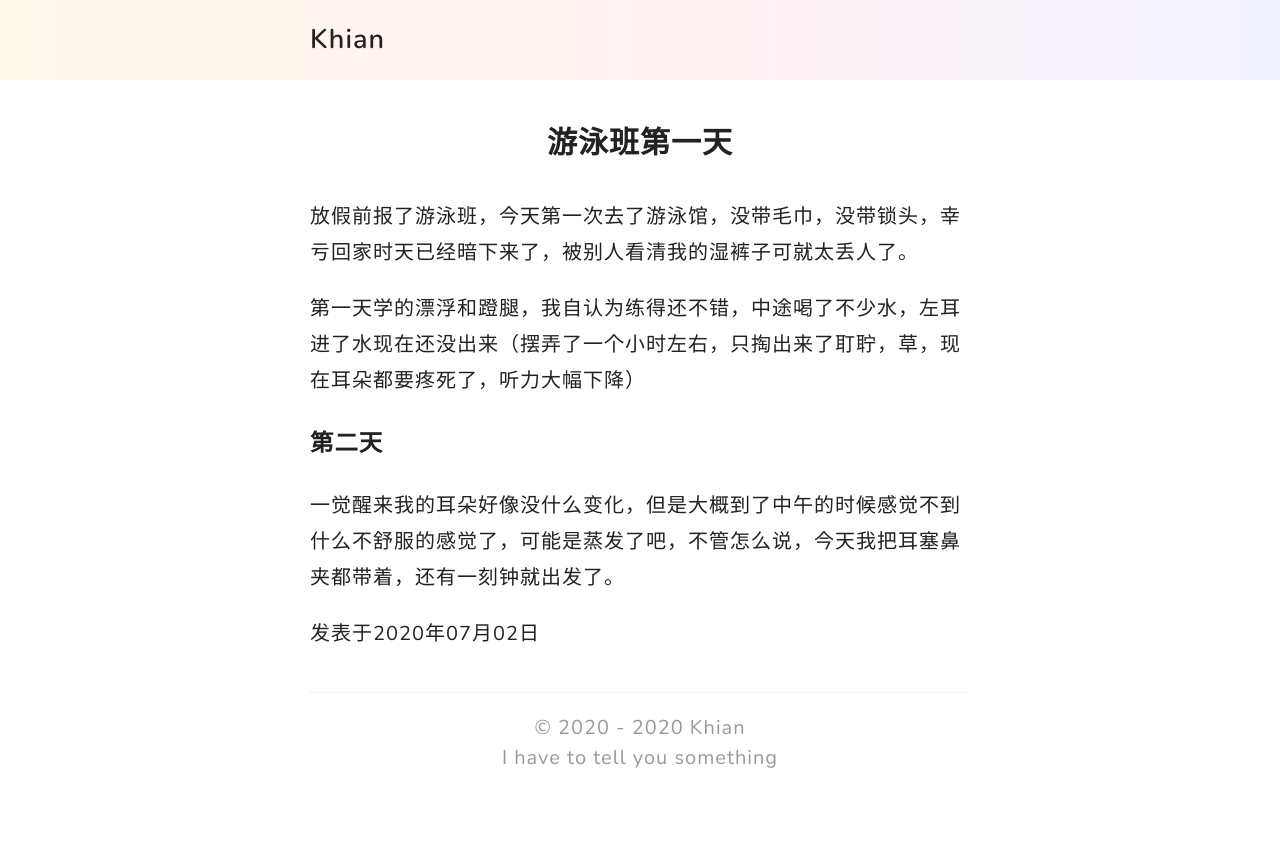
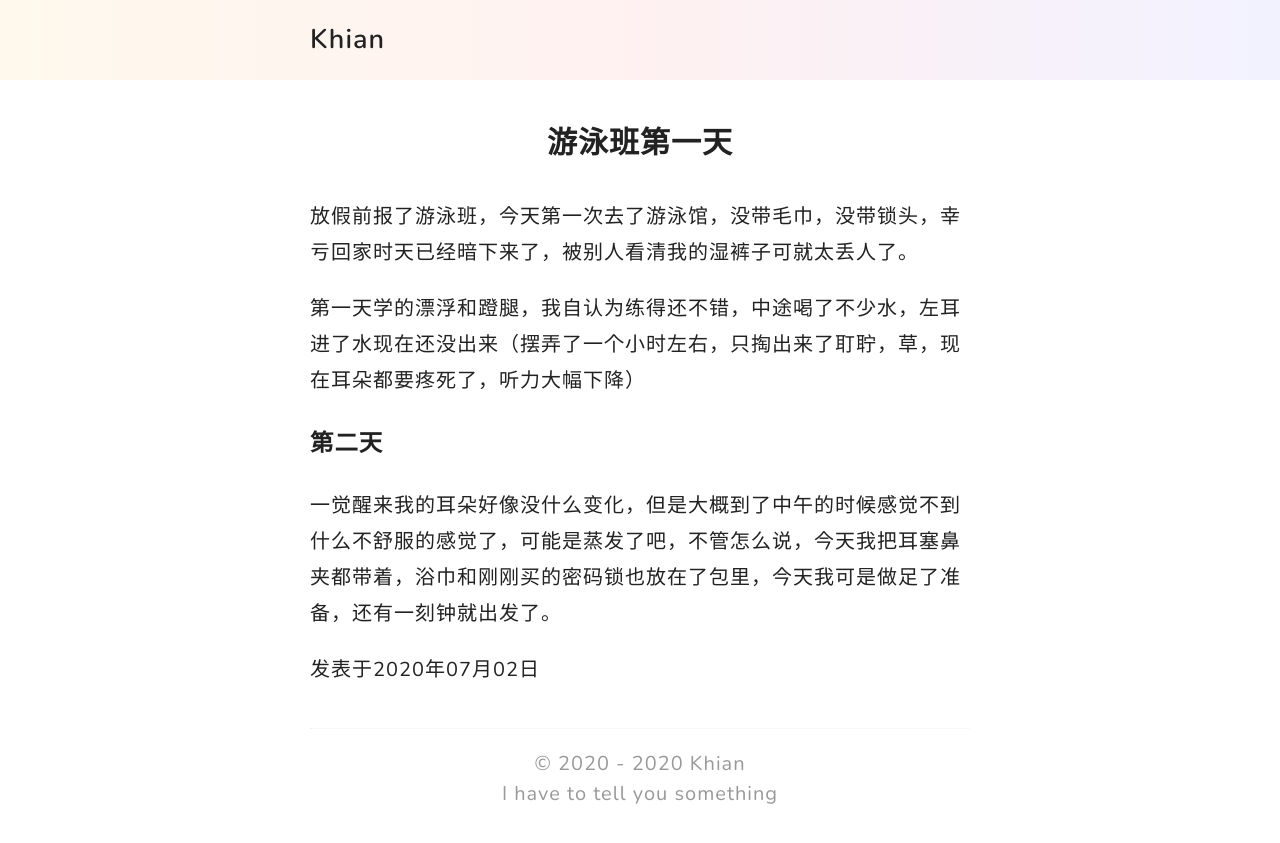
Before and after one commit to Jawutzh/nst, a Jekyll site: the page built from _posts/2020-07-02-游泳班第一天.md, in a window 1280 px wide. Shown: the top 843 px of the page. Built offline with Jekyll 4.4.1, drawn with Linux system fonts in a browser that asks for light colours; our own code applies the rules of GitHub Pages for plain Markdown files.

Commit message:
Update 2020-07-02-游泳班第一天.md

```diff
--- a/_posts/2020-07-02-游泳班第一天.md
+++ b/_posts/2020-07-02-游泳班第一天.md
@@ -9,4 +9,4 @@ category: [生活]
 
 ###  第二天
 
-一觉醒来我的耳朵好像没什么变化，但是大概到了中午的时候感觉不到什么不舒服的感觉了，可能是蒸发了吧，不管怎么说，今天我把耳塞鼻夹都带着，还有一刻钟就出发了。
+一觉醒来我的耳朵好像没什么变化，但是大概到了中午的时候感觉不到什么不舒服的感觉了，可能是蒸发了吧，不管怎么说，今天我把耳塞鼻夹都带着，浴巾和刚刚买的密码锁也放在了包里，今天我可是做足了准备，还有一刻钟就出发了。
```
